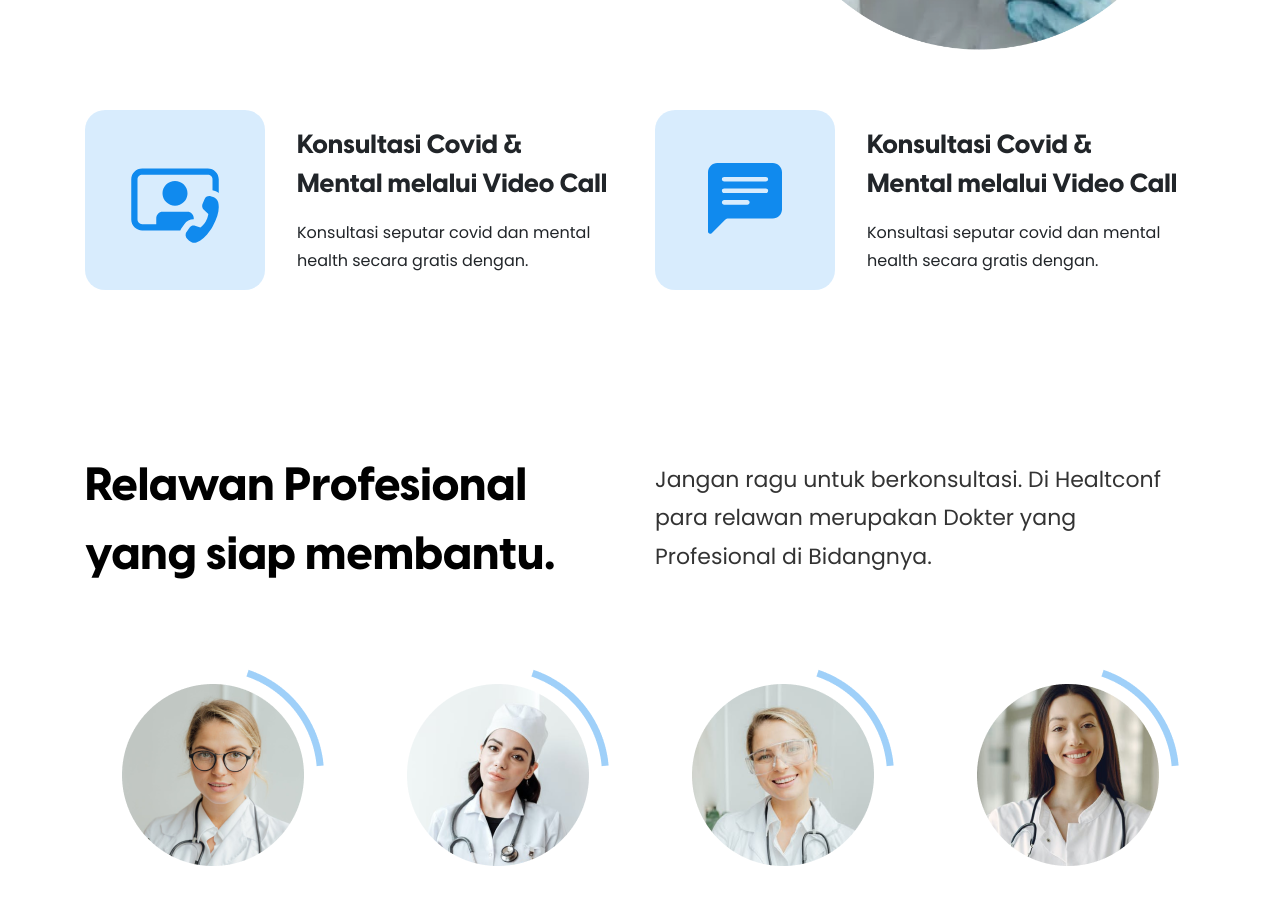
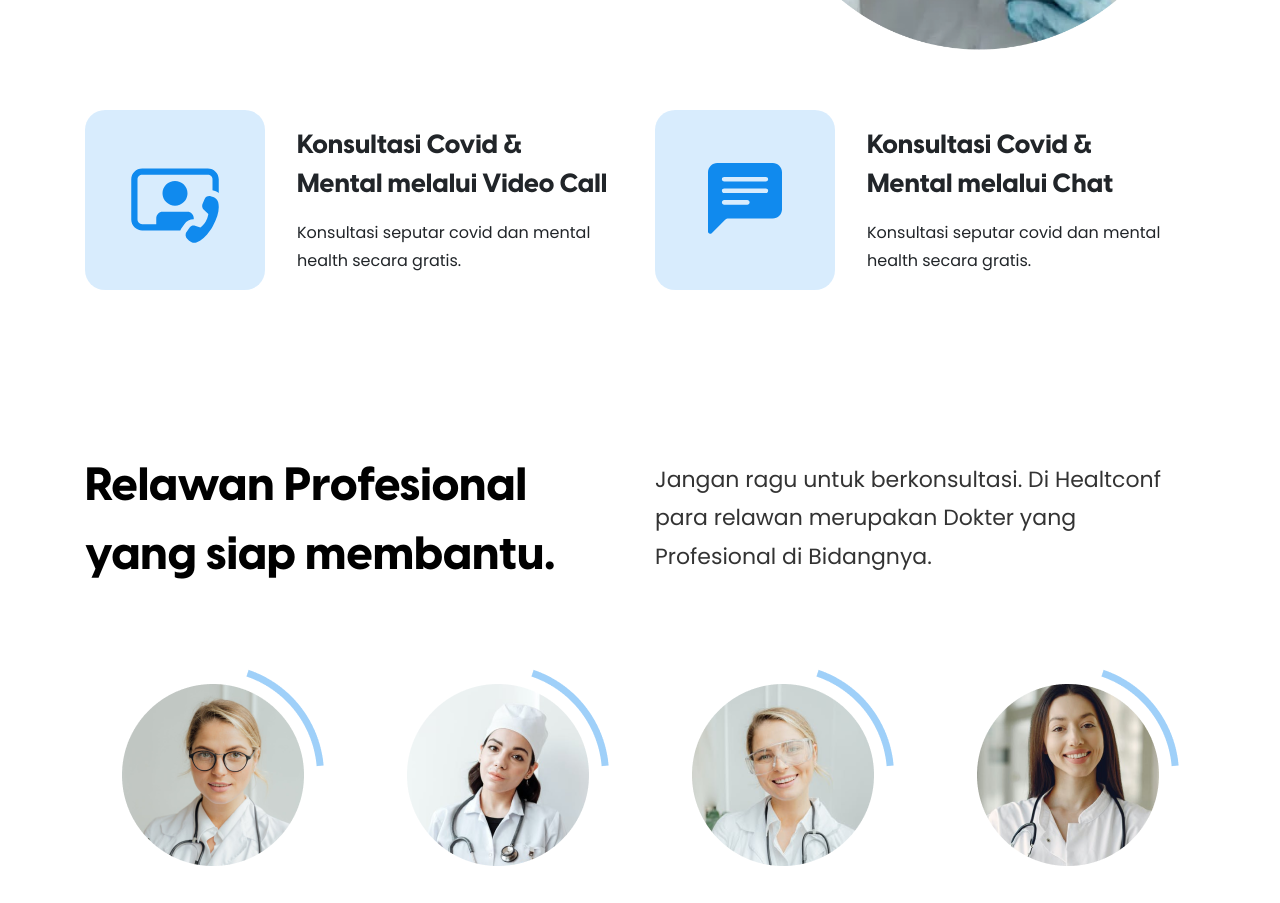
Before and after one commit to mrezkys/healthconf, a Nuxt app: page / in a window 1280 px wide. Shown: the part 1580-2483 px from the top of the page. Built offline with nearby package versions, Linux system fonts and the light colour scheme.

Commit message:
style : typo

```diff
--- a/pages/index.vue
+++ b/pages/index.vue
@@ -88,7 +88,7 @@
                 </div>
                 <div class="detail-info-box col-md-8 col-9 my-auto">
                   <h3 class="title">Konsultasi Covid & Mental melalui Video Call</h3>
-                  <p class="subtitle">Konsultasi seputar covid dan mental health secara gratis dengan.</p>
+                  <p class="subtitle">Konsultasi seputar covid dan mental health secara gratis.</p>
                 </div>
               </div>
             </div>
@@ -100,8 +100,8 @@
                   <img class="" src="~assets/icons/chat.svg" alt="">
                 </div>
                 <div class="detail-info-box col-md-8 col-9 my-auto">
-                  <h3 class="title">Konsultasi Covid & Mental melalui Video Call</h3>
-                  <p class="subtitle">Konsultasi seputar covid dan mental health secara gratis dengan.</p>
+                  <h3 class="title">Konsultasi Covid & Mental melalui Chat</h3>
+                  <p class="subtitle">Konsultasi seputar covid dan mental health secara gratis.</p>
                 </div>
               </div>
             </div>
```
